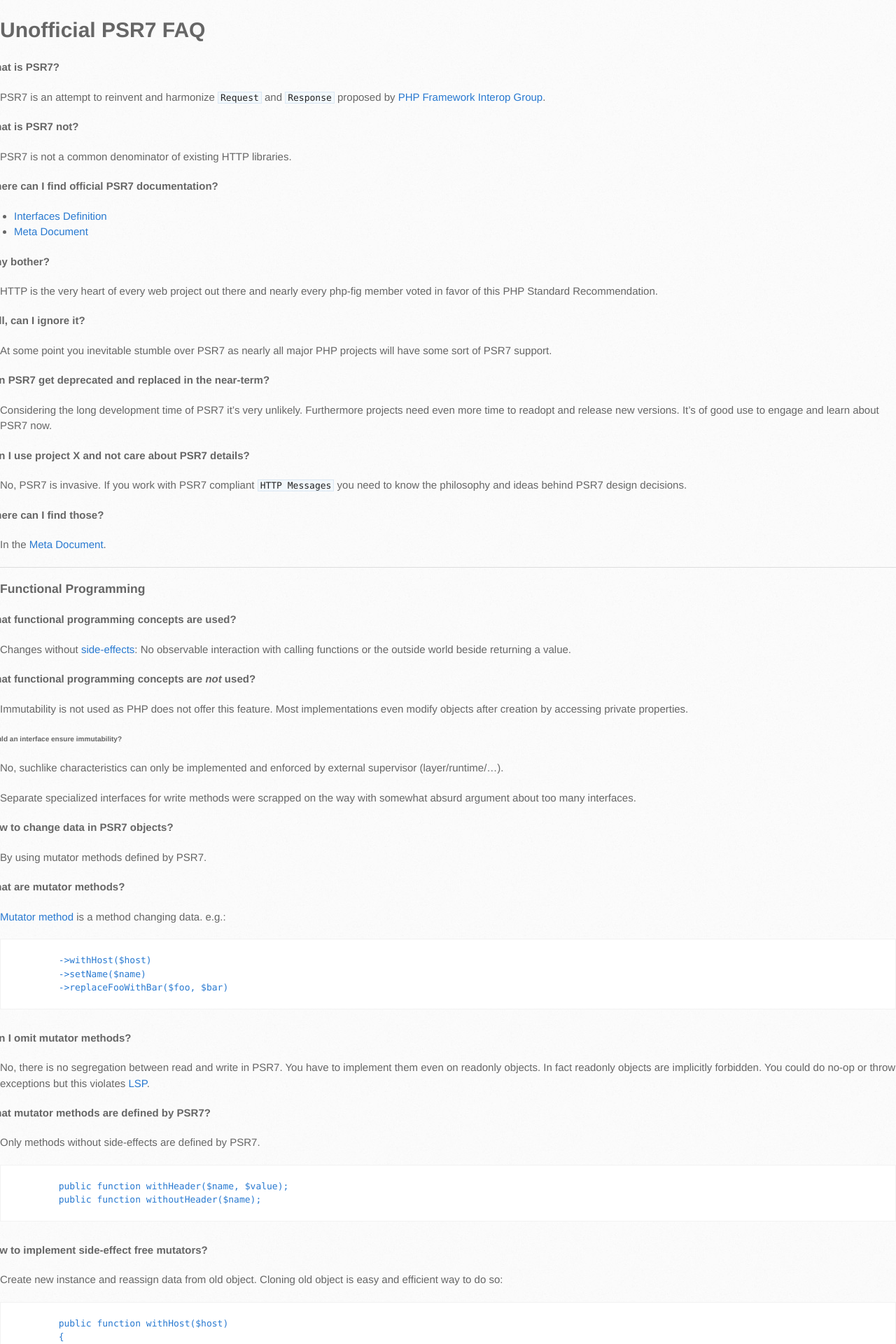
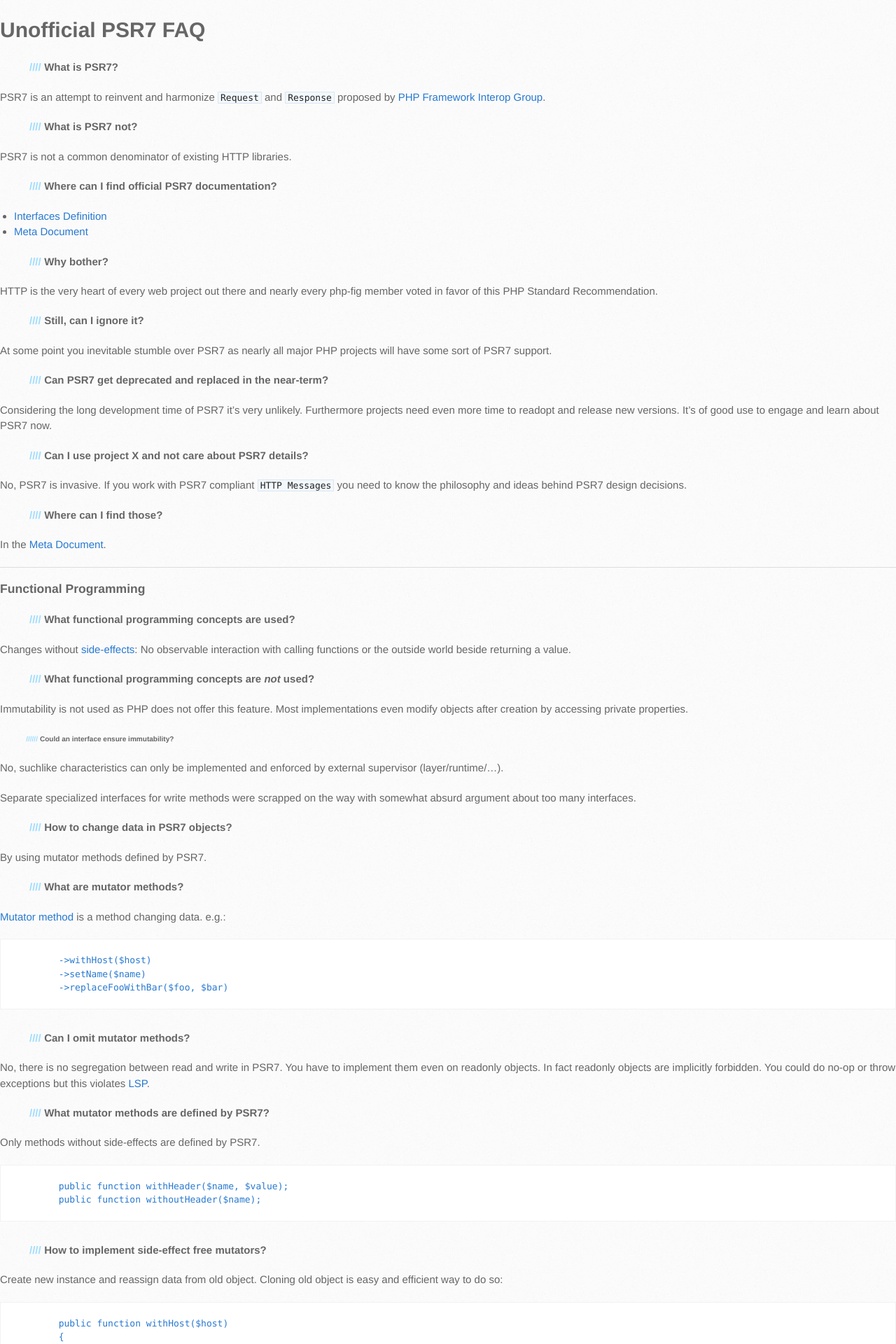
Before and after one commit to psr-7/psr-7.github.io, a Jekyll site: the page built from index.md, in a window 1280 px wide. Shown: the top 1920 px of the page at 70% size. Built offline with Jekyll 4.4.1, drawn with Linux system fonts in a browser that asks for light colours.

Commit message:
Update stylesheet.css

```diff
--- a/stylesheets/stylesheet.css
+++ b/stylesheets/stylesheet.css
@@ -624,7 +624,7 @@ form {
 
 #main-content h1:before {
   padding-right: 0.3em;
-  margin-left: -0.9em;
+  margin-left: 0.9em;
   color: #9ddcff;
   content: "/";
 }
@@ -639,7 +639,7 @@ form {
 }
 #main-content h2:before {
   padding-right: 0.3em;
-  margin-left: -1.5em;
+  margin-left: 1.5em;
   content: "//";
   color: #9ddcff;
 }
@@ -656,7 +656,7 @@ form {
 
 #main-content h3:before {
   padding-right: 0.3em;
-  margin-left: -2em;
+  margin-left: 2em;
   content: "///";
   color: #9ddcff;
 }
@@ -672,7 +672,7 @@ form {
 
 h4:before {
   padding-right: 0.3em;
-  margin-left: -2.8em;
+  margin-left: 2.8em;
   content: "////";
   color: #9ddcff;
 }
@@ -686,7 +686,7 @@ h4:before {
 }
 h5:before {
   padding-right: 0.3em;
-  margin-left: -3.2em;
+  margin-left: 3.2em;
   content: "/////";
   color: #9ddcff;
 }
@@ -700,7 +700,7 @@ h5:before {
 }
 h6:before {
   padding-right: 0.3em;
-  margin-left: -3.7em;
+  margin-left: 3.7em;
   content: "//////";
   color: #9ddcff;
 }
```
